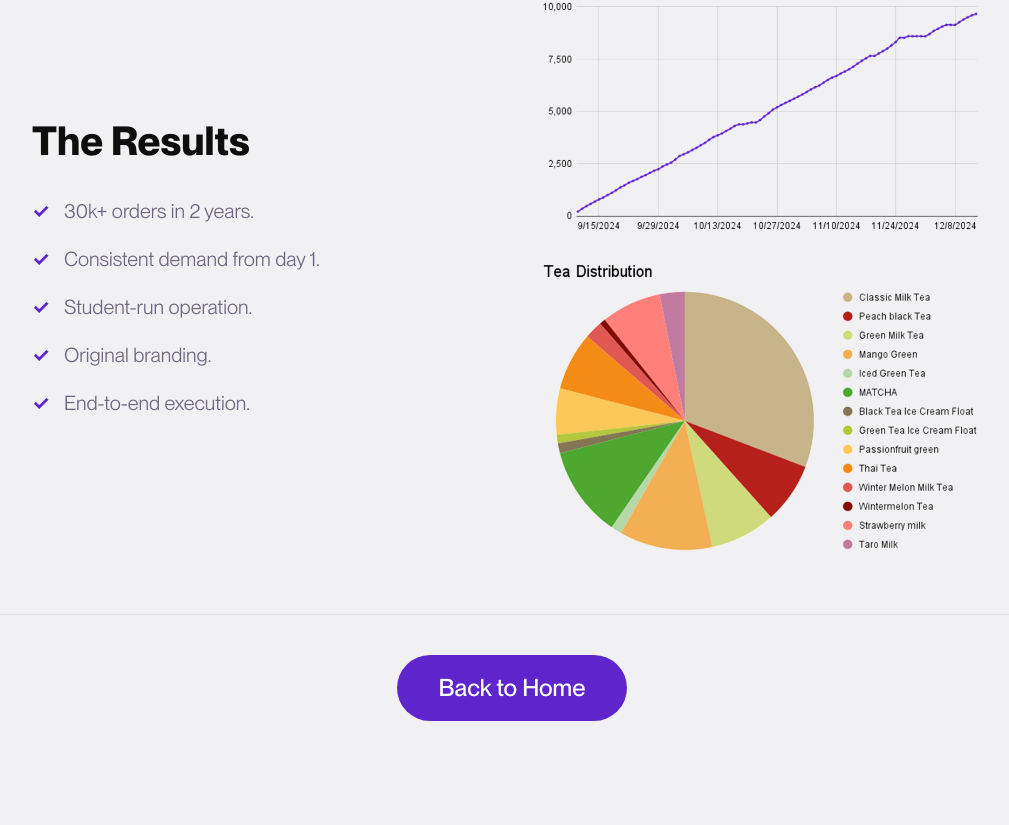
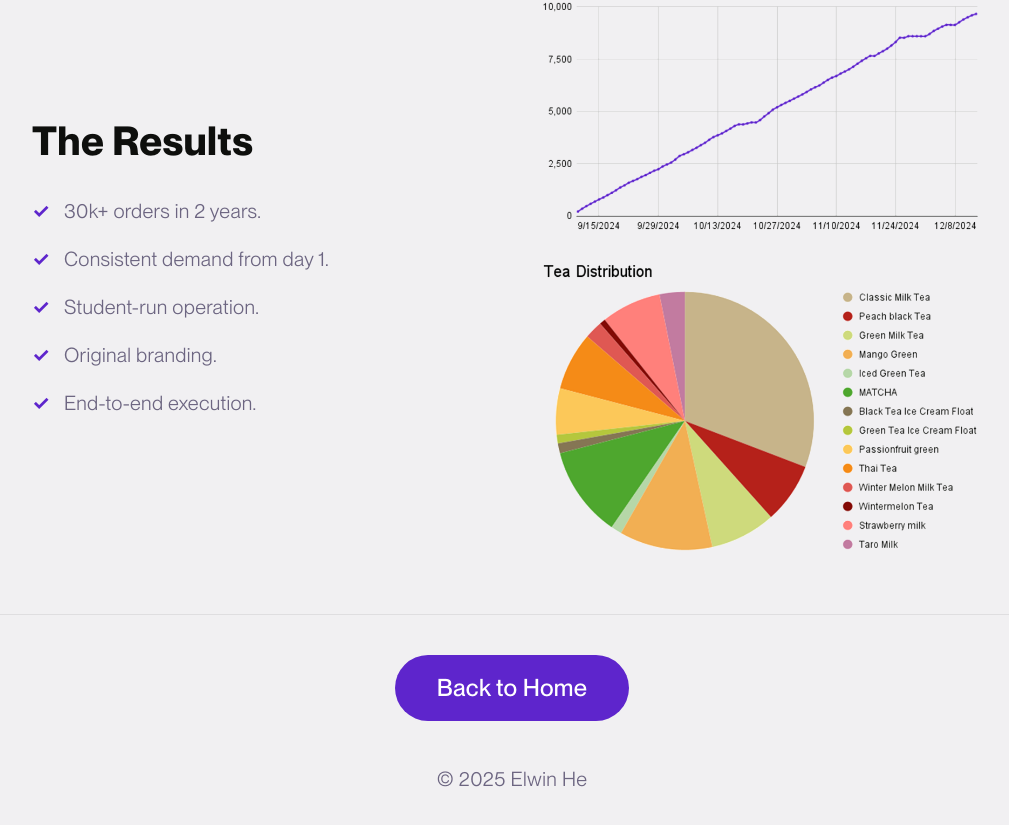
Before and after one commit to elwinhe/portfoliowebsite, a React (Vite) app: page /tippittea in a window 1280 px wide. Shown: the part 3574-4399 px from the top of the page, without its empty margins (128-1137 px from the left). Before the commit the page ends 4375 px from the top, so only its background shows below. Built offline with nearby package versions, Linux system fonts and the light colour scheme.

Commit message:
added links to images

```diff
--- a/src/pages/TippitTea.css
+++ b/src/pages/TippitTea.css
@@ -3,6 +3,7 @@
 .tippit-tea-page {
   font-family: var(--font-sans);
   color: var(--color-text);
+  letter-spacing: 0.02em;
   padding-bottom: var(--space-10);
 }
 
@@ -278,11 +279,25 @@ a.hover-underline:hover {
 
 /* CTA Footer */
 .cta-footer {
-  padding: var(--space-10) 0;
+  padding: var(--space-10) 0 0 0;
   text-align: center;
+  letter-spacing: 0.02em;
 }
 
 .cta-footer .btn-primary {
   font-size: clamp(18px, 3.5vw, 24px);
   padding: 12px 40px;
 }
+
+.cta-footer p {
+  font-size: clamp(16px, 3vw, 20px);
+  font-weight: var(--font-weight-regular);
+  color: var(--color-text-light);
+  text-decoration: none;
+  margin-top: var(--space-10);
+  margin-bottom: 0;
+}
+
+.cta-footer a:hover {
+  text-decoration: underline;
+}
--- a/src/pages/TippitTea.jsx
+++ b/src/pages/TippitTea.jsx
@@ -159,6 +159,9 @@ export default function TippitTea() {
           <Link to="/" className="btn btn-primary">Back to Home</Link>
           {/* Or <a href="#projects" className="btn btn-solid">See More Projects</a> */}
         </div>
+        <div className="container">
+            <p>© 2025 Elwin He</p>
+        </div>
       </footer>
 
       {lightboxIndex !== null && (
```
